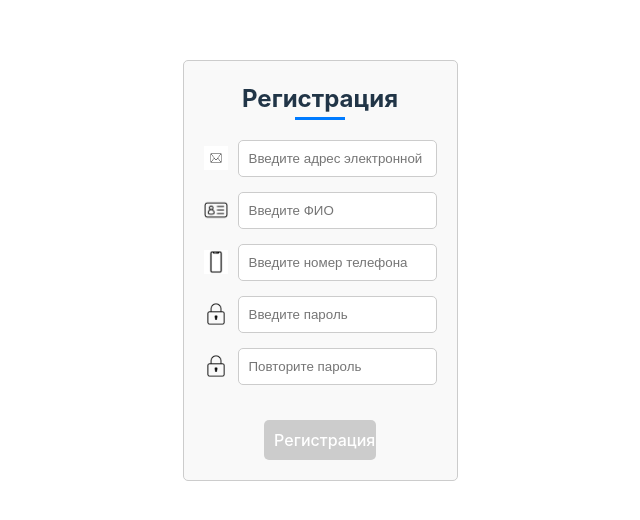
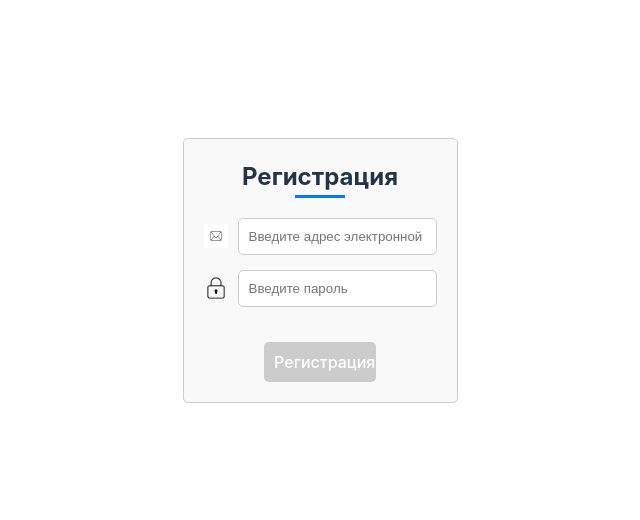
Before and after one commit to vostrexxx/PurePartrners, a React (Vite) app in the folder PPartners/: page / in a window 1280 px wide. Shown: the part 130-650 px from the top of the page, without its empty margins (320-960 px from the left). Built offline with nearby package versions, Linux system fonts and the light colour scheme.

Commit message:
New reg form

```diff
--- a/PPartners/src/Components/Pages/RegPage/RegPage.jsx
+++ b/PPartners/src/Components/Pages/RegPage/RegPage.jsx
@@ -1,20 +1,148 @@
+// import React, { useState } from "react";
+// // import "./LoginSignup.css";
+
+// import name_icon from "../../../assets/name_icon1.png";
+// import password_icon from "../../../assets/password_icon.png";
+// import phone_icon from "../../../assets/phone_icon1.png";
+// import email_icon from "../../../assets/email_icon.jpg";
+
+// function InputField({ imageSrc, inputType, placeholder, isActive }) {
+//   return (
+//     <div className={`input ${isActive ? "active" : ""}`}>
+//       <img src={imageSrc} alt="" className="icon" />
+//       <input
+//         type={inputType}
+//         placeholder={placeholder}
+//         className="input-field"
+//       />
+//     </div>
+//   );
+// }
+
+// function SubmitContainers({ onRegister }) {
+//   return (
+//     <div className="submit-containers">
+//       <button className="submit-container-signup" onClick={onRegister}>
+//         Регистрация
+//       </button>
+//     </div>
+//   );
+// }
+
+// function ForgotPassword() {
+//   const handleForgotPasswordClick = () => {
+//     // Ваша логика для обработки клика на "Забыли пароль?"
+//     console.log("Забыли пароль? кликнули");
+//   };
+
+//   return (
+//     <div className="forgotPassword" onClick={handleForgotPasswordClick}>
+//       <span className="forgotPasswordText">Забыли пароль?</span>
+//     </div>
+//   );
+// }
+
+// export default function RegistrationPage() {
+//   const [activeFields, setActiveFields] = useState({
+//     name: false,
+//     phone: false,
+//     password1: false,
+//     password2: false,
+//   });
+
+//   const handleRegister = async () => {
+//     const formData = new FormData();
+//     formData.append(
+//       "email",
+//       document.querySelector('input[name="email"]').value
+//     );
+//     formData.append(
+//       "fullName",
+//       document.querySelector('input[name="fullName"]').value
+//     );
+//     formData.append(
+//       "phoneNumber",
+//       document.querySelector('input[name="phoneNumber"]').value
+//     );
+//     formData.append(
+//       "password",
+//       document.querySelector('input[name="password"]').value
+//     );
+
+
+//     try {
+//       const response = await fetch("Oleg", {
+//         method: "POST",
+//         body: formData,
+//       });
+//       if (response.ok) {
+//         console.log("Регистрация прошла успешно");
+//       } else {
+//         console.error("Ошибка при регистрации");
+//       }
+//     } catch (error) {
+//       console.error("Ошибка при отправке запроса:", error);
+//     }
+//   };
+
+//   return (
+//     <div className="container">
+//       <div className="header">
+//         <div className="text">Регистрация</div>
+//         <div className="underline"></div>
+//       </div>
+
+//       <InputField
+//         imageSrc={email_icon}
+//         inputType="email"
+//         placeholder="Введите адрес электронной почты"
+//         isActive={activeFields.email}
+//         name="email"
+//       />
+
+//       <InputField
+//         imageSrc={name_icon}
+//         inputType="text"
+//         placeholder="Введите ФИО"
+//         isActive={activeFields.name}
+//         name="fullName"
+//       />
+//       <InputField
+//         imageSrc={phone_icon}
+//         inputType="tel"
+//         placeholder="Введите номер телефона"
+//         isActive={activeFields.phone}
+//         name="phoneNumber"
+//       />
+//       <InputField
+//         imageSrc={password_icon}
+//         inputType="password"
+//         placeholder="Введите пароль"
+//         isActive={activeFields.password1}
+//         name="password"
+//       />
+//       <InputField
+//         imageSrc={password_icon}
+//         inputType="password"
+//         placeholder="Повторите пароль"
+//         isActive={activeFields.password2}
+//         name="confirmPassword"
+//       />
+
+//       <SubmitContainers onRegister={handleRegister} />
+//     </div>
+//   );
+// }
+
 import React, { useState } from "react";
-// import "./LoginSignup.css";
+import email_icon from "../../../assets/email_icon.jpg";
+import password_icon from "../../../assets/password_icon.png";
 
-import name_icon from "../../../assets/name_icon1.png";
-import password_icon from "../../../assets/password_icon.png";
-import phone_icon from "../../../assets/phone_icon1.png";
-import email_icon from "../../../assets/email_icon.jpg";
-
-function InputField({ imageSrc, inputType, placeholder, isActive }) {
+function InputField({ imageSrc, inputType, placeholder }) {
   return (
-    <div className={`input ${isActive ? "active" : ""}`}>
+    <div className="input">
       <img src={imageSrc} alt="" className="icon" />
-      <input
-        type={inputType}
-        placeholder={placeholder}
-        className="input-field"
-      />
+      <input type={inputType} placeholder={placeholder} className="input-field" />
     </div>
   );
 }
@@ -29,45 +157,14 @@ function SubmitContainers({ onRegister }) {
   );
 }
 
-function ForgotPassword() {
-  const handleForgotPasswordClick = () => {
-    // Ваша логика для обработки клика на "Забыли пароль?"
-    console.log("Забыли пароль? кликнули");
-  };
-
-  return (
-    <div className="forgotPassword" onClick={handleForgotPasswordClick}>
-      <span className="forgotPasswordText">Забыли пароль?</span>
-    </div>
-  );
-}
-
 export default function RegistrationPage() {
-  const [activeFields, setActiveFields] = useState({
-    name: false,
-    phone: false,
-    password1: false,
-    password2: false,
-  });
+  const [email, setEmail] = useState("");
+  const [password, setPassword] = useState("");
 
   const handleRegister = async () => {
     const formData = new FormData();
-    formData.append(
-      "fullName",
-      document.querySelector('input[name="fullName"]').value
-    );
-    formData.append(
-      "phoneNumber",
-      document.querySelector('input[name="phoneNumber"]').value
-    );
-    formData.append(
-      "password",
-      document.querySelector('input[name="password"]').value
-    );
-    formData.append(
-      "email",
-      document.querySelector('input[name="email"]').value
-    );
+    formData.append("email", email);
+    formData.append("password", password);
 
     try {
       const response = await fetch("Oleg", {
@@ -95,37 +192,16 @@ export default function RegistrationPage() {
         imageSrc={email_icon}
         inputType="email"
         placeholder="Введите адрес электронной почты"
-        isActive={activeFields.email}
-        name="email"
+        value={email}
+        onChange={(e) => setEmail(e.target.value)}
       />
 
-      <InputField
-        imageSrc={name_icon}
-        inputType="text"
-        placeholder="Введите ФИО"
-        isActive={activeFields.name}
-        name="fullName"
-      />
-      <InputField
-        imageSrc={phone_icon}
-        inputType="tel"
-        placeholder="Введите номер телефона"
-        isActive={activeFields.phone}
-        name="phoneNumber"
-      />
       <InputField
         imageSrc={password_icon}
         inputType="password"
         placeholder="Введите пароль"
-        isActive={activeFields.password1}
-        name="password"
-      />
-      <InputField
-        imageSrc={password_icon}
-        inputType="password"
-        placeholder="Повторите пароль"
-        isActive={activeFields.password2}
-        name="confirmPassword"
+        value={password}
+        onChange={(e) => setPassword(e.target.value)}
       />
 
       <SubmitContainers onRegister={handleRegister} />
```
